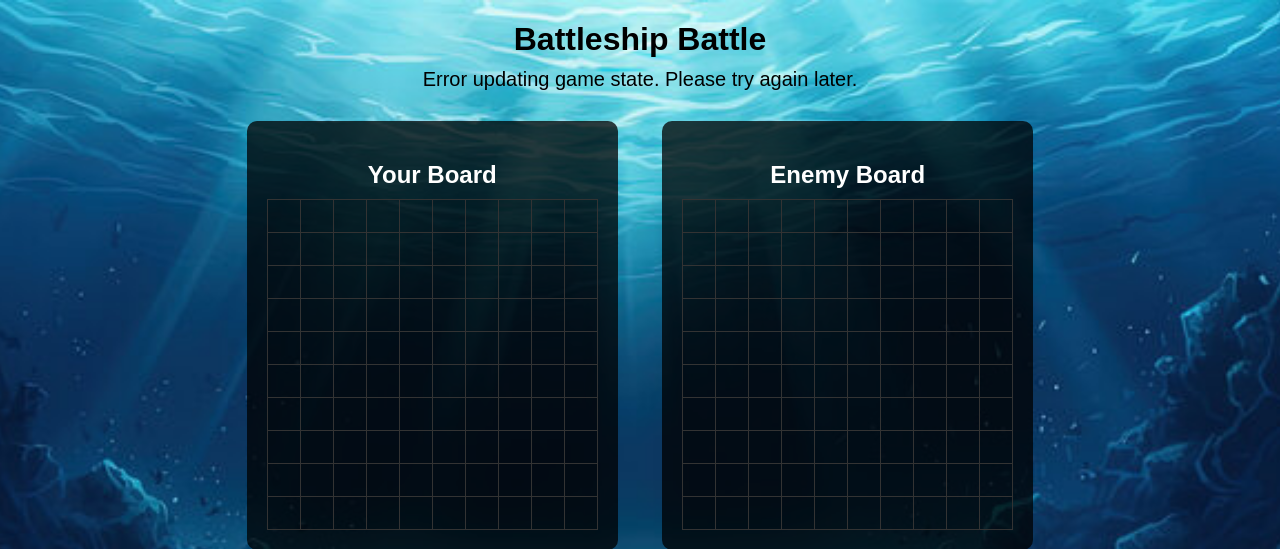
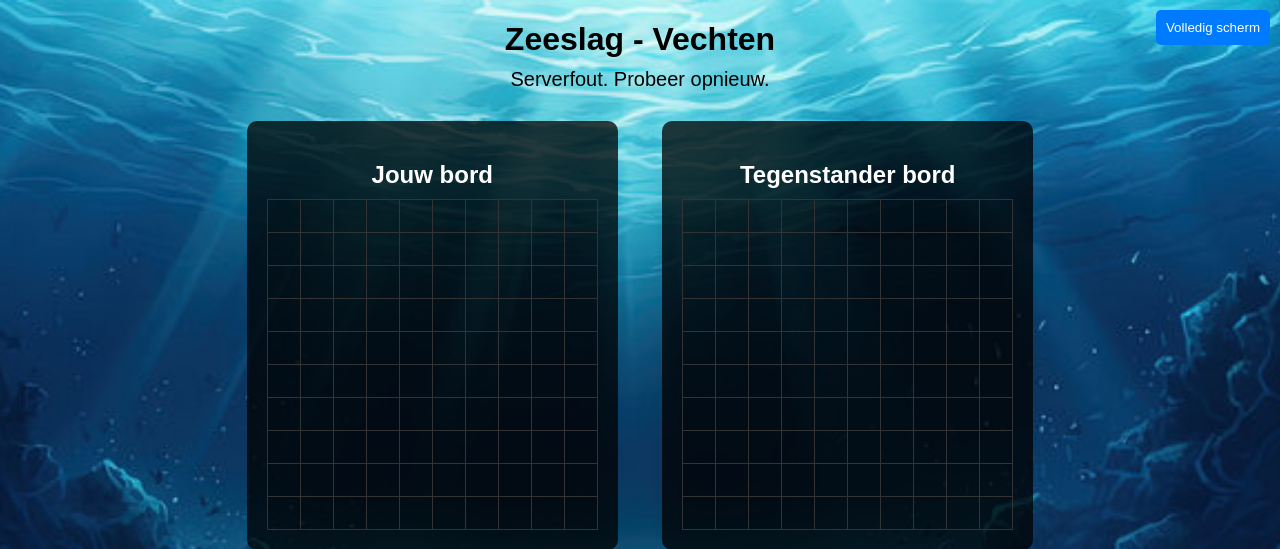
Before and after one commit to BosbesplaysYT/python_32-pws-, a Flask app: page /battle in a window 1280 px wide. Shown: the top 549 px of the page. Run offline with Flask 3, Linux system fonts and the light colour scheme.

Commit message:
Refactor game code handling for uppercase letters in gamecode  and update UI text to Dutch

```diff
--- a/app.py
+++ b/app.py
@@ -43,6 +43,9 @@
     game_code = data.get('gameCode')
     if not player_name or not game_code:
         return jsonify({"error": "Missing player name or game code"}), 400
+
+    # Uppercase only the letters in the game code.
+    game_code = ''.join(char.upper() if char.isalpha() else char for char in game_code)
 
     if game_code not in games:
         return jsonify({"error": "Invalid game code"}), 400
--- a/templates/battle.html
+++ b/templates/battle.html
@@ -3,7 +3,7 @@
 <head>
   <meta charset="UTF-8">
   <meta name="viewport" content="width=device-width, initial-scale=1">
-  <title>Battleship Battle</title>
+  <title>Zeeslag - Game</title>
   <style>
     body {
       font-family: Arial, sans-serif;
@@ -75,22 +75,52 @@
       color: yellow;
       margin-top: 10px;
     }
+    #fullscreenButton {
+      position: fixed;
+      top: 10px;
+      right: 10px;
+      z-index: 1;
+      padding: 10px;
+      background: #007BFF;
+      color: white;
+      border: none;
+      border-radius: 5px;
+      cursor: pointer;
+    }
   </style>
 </head>
 <body>
-  <h1>Battleship Battle</h1>
+  <button id="fullscreenButton">Volledig scherm</button>
+  <h1>Zeeslag - Vechten</h1>
   <div id="statusMessage" style="font-size: 20px; margin-bottom: 10px;"></div>
   <div id="sunkMessage" class="sunk-message"></div>
   <div class="board-container">
-    <h2>Your Board</h2>
+    <h2>Jouw bord</h2>
     <table id="myBoard"></table>
   </div>
   <div class="board-container">
-    <h2>Enemy Board</h2>
+    <h2>Tegenstander bord</h2>
     <table id="enemyBoard"></table>
   </div>
 
   <script>
+
+    // Request fullscreen when the user clicks the "Start Game" button.
+    document.getElementById('fullscreenButton').addEventListener('click', function() {
+      const docElm = document.documentElement;
+      if (docElm.requestFullscreen) {
+        docElm.requestFullscreen();
+      } else if (docElm.mozRequestFullScreen) { // Firefox
+        docElm.mozRequestFullScreen();
+      } else if (docElm.webkitRequestFullscreen) { // Chrome, Safari and Opera
+        docElm.webkitRequestFullscreen();
+      } else if (docElm.msRequestFullscreen) { // IE/Edge
+        docElm.msRequestFullscreen();
+      }
+      // Hide the button after clicking.
+      this.style.display = 'none';
+    });
+
     const boardSize = 10;
     // Retrieve gameCode and player from localStorage
     const gameCode = localStorage.getItem('gameCode');
@@ -159,14 +189,14 @@
             return;
           } else if (game.status === "battle") {
             if (game.turn === player) {
-              statusMsg.innerText = "Your turn";
+              statusMsg.innerText = "Jouw beurt";
               canFire = true;
             } else {
-              statusMsg.innerText = "Opponent's turn";
+              statusMsg.innerText = "Tegenstanders beurt";
               canFire = false;
             }
           } else {
-            statusMsg.innerText = "Waiting...";
+            statusMsg.innerText = "Wachten op andere speler...";
             canFire = false;
           }
 
@@ -255,7 +285,7 @@
                 // Create a unique key for the ship based on its positions.
                 const shipKey = JSON.stringify(ship.positions);
                 if (!announcedSunkShips[shipKey]) {
-                  sunkMsg.innerText = `You sunk an enemy ship of length ${ship.positions.length}!`;
+                  sunkMsg.innerText = `Je hebt een schip van de tegenstander gezonken met lengte ${ship.positions.length}!`;
                   // Clear the message after 3 seconds.
                   setTimeout(() => { sunkMsg.innerText = ""; }, 3000);
                   announcedSunkShips[shipKey] = true;
@@ -275,7 +305,7 @@
         .catch(err => {
           console.error('Error updating game state:', err);
           const statusMsg = document.getElementById('statusMessage');
-          statusMsg.innerText = "Error updating game state. Please try again later.";
+          statusMsg.innerText = "Serverfout. Probeer opnieuw.";
           // Clear both boards
           for (let y = 0; y < boardSize; y++) {
             for (let x = 0; x < boardSize; x++) {
```
Also changed, not shown: templates/end.html (+4 -4 lines), templates/index.html (+23 -15 lines), templates/setup.html (+7 -6 lines).
